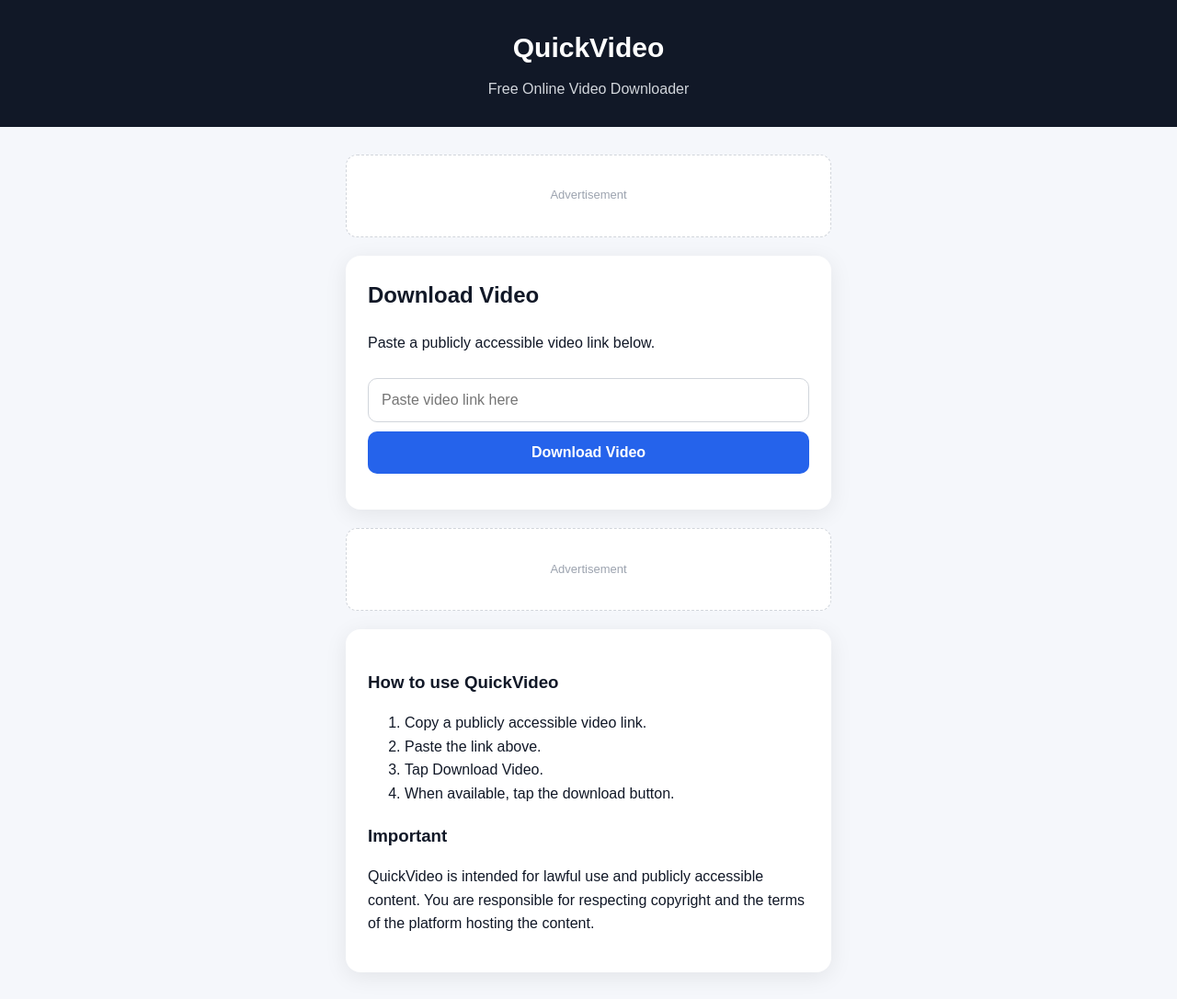
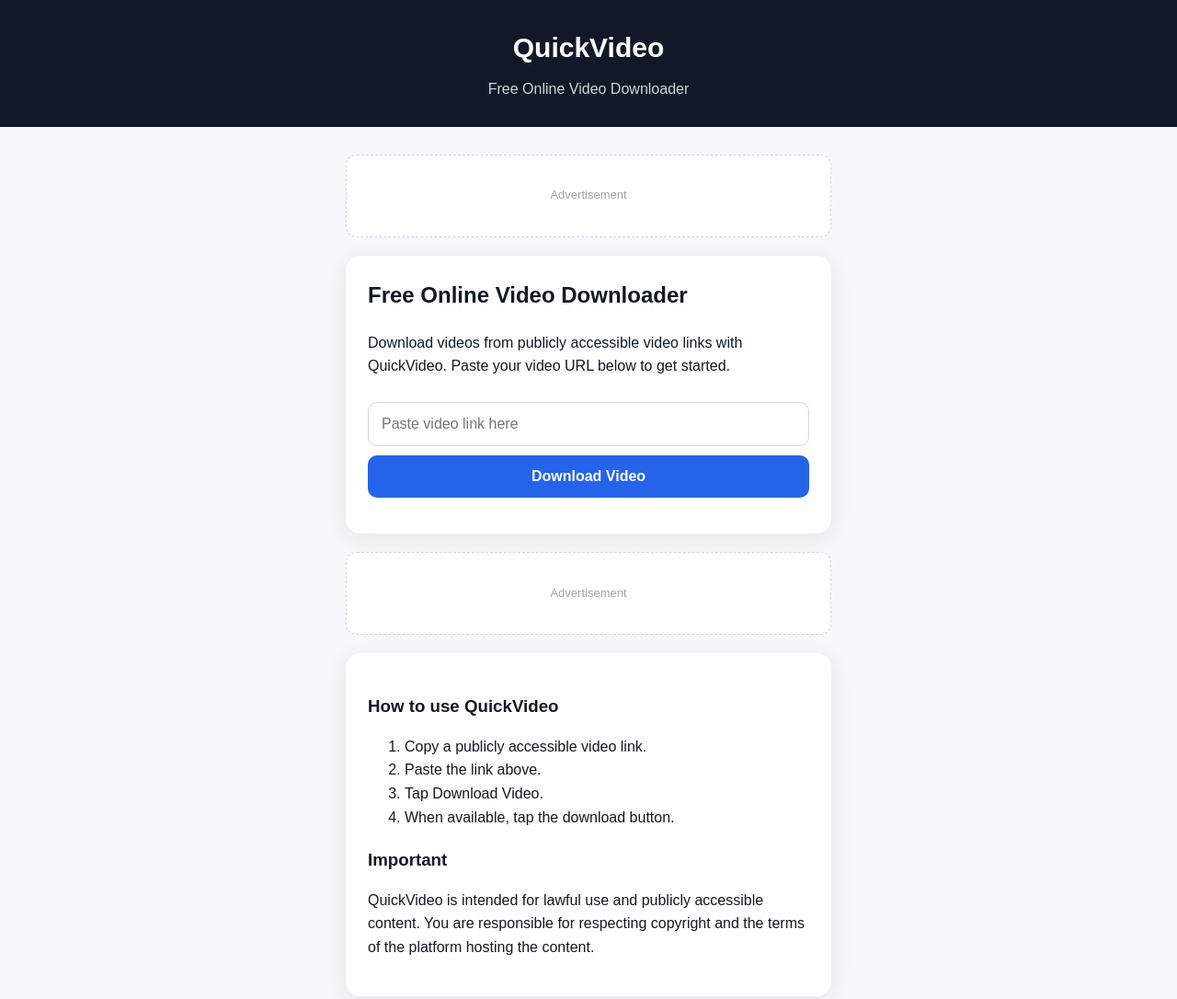
Before and after one commit to aunechagautam-videodownlodetols/-video-downloader, a website: page index.html in a window 1280 px wide. Shown: the top 1086 px of the page at 92% size. Drawn offline with Linux system fonts and the light colour scheme.

Commit message:
Update index.html

```diff
--- a/index.html
+++ b/index.html
@@ -159,11 +159,12 @@ footer a{
 
   <div class="card">
 
-    <h2>Download Video</h2>
+    <h2>Free Online Video Downloader</h2>
 
-    <p>
-      Paste a publicly accessible video link below.
-    </p>
+<p>
+  Download videos from publicly accessible video links with QuickVideo.
+  Paste your video URL below to get started.
+</p>
 
     <input
       id="url"
```
